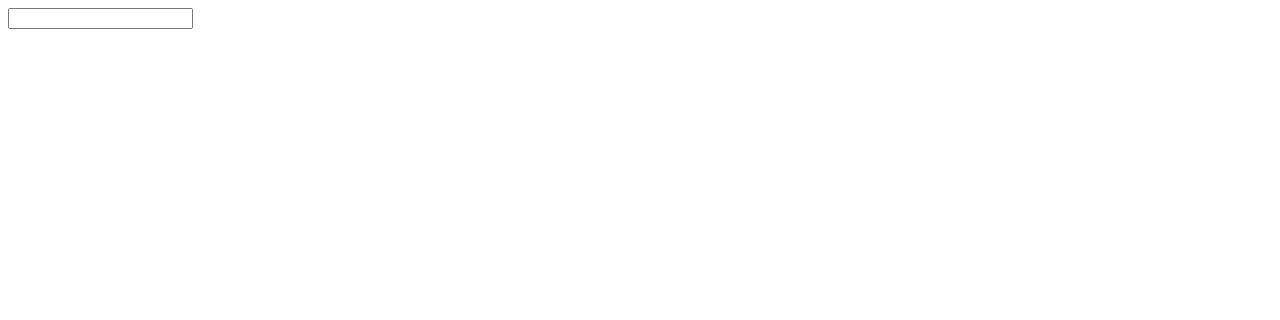
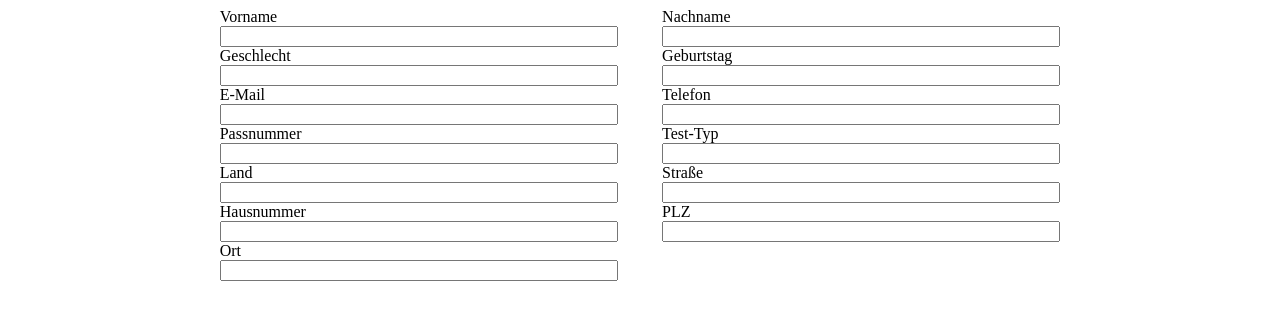
Before and after one commit to MaximilianStockmann/schnelltest-frontend, a Vue app: page / in a window 1280 px wide. Shown: the top 320 px of the page. Built offline with nearby package versions, Linux system fonts and the light colour scheme.

Commit message:
feature : add basic html layout and input fields

```diff
--- a/src/components/ContentArea.vue
+++ b/src/components/ContentArea.vue
@@ -1,5 +1,5 @@
 <template>
-	<div>
+	<div id="content-area">
 		<FillableForm />
 	</div>
 </template>
--- a/src/components/FillableForm.vue
+++ b/src/components/FillableForm.vue
@@ -1,9 +1,33 @@
 <template>
-	<div>
-		<InputField id="test" />
+	<div class="form-container">
+		<div class="input-container" v-for="(element, index) in formInputs">
+			<InputField :form-input="element" />
+		</div>
 	</div>
 </template>
 
 <script setup lang="ts">
+	import {formInput} from "@/scripts/util/formInput";
+	import {acceptableTypes} from "@/scripts/util/formInput";
 	import InputField from "./InputField.vue";
+
+	const formInputs: formInput[] = [
+		new formInput("Vorname", [acceptableTypes.STRING], true),
+		new formInput("Nachname", [acceptableTypes.STRING], true),
+		new formInput("Geschlecht", [acceptableTypes.PREDEFINED], true),
+		new formInput("Geburtstag", [acceptableTypes.DATE], true),
+		new formInput("E-Mail", [acceptableTypes.STRING], true),
+		new formInput("Telefon", [acceptableTypes.NUMBER], true),
+		new formInput("Passnummer", [acceptableTypes.STRING], false),
+		new formInput("Test-Typ", [acceptableTypes.PREDEFINED], true),
+		new formInput("Land", [acceptableTypes.PREDEFINED], true, {}),
+		new formInput("Straße", [acceptableTypes.STRING], true),
+		new formInput("Hausnummer", [acceptableTypes.NUMBER], true),
+		new formInput("PLZ", [acceptableTypes.NUMBER], true),
+		new formInput("Ort", [acceptableTypes.STRING], true),
+	];
 </script>
+
+<style lang="scss">
+	@import "@/styles/components/fillableForm.scss";
+</style>
--- a/src/components/InputField.vue
+++ b/src/components/InputField.vue
@@ -1,14 +1,17 @@
 <template>
-  <div>
-    <label for=""></label>
-    <input id="props.id" />
-  </div>
+	<label for="test">{{ props.formInput.label }}</label>
+	<input id="test" />
 </template>
 
 <script setup lang="ts">
-defineProps<{
-  id: string;
-}>();
+	import {formInput} from "@/scripts/util/formInput";
+	const props = defineProps<{
+		formInput: formInput;
+	}>();
+
+	console.log(props.formInput);
 </script>
 
-<style lang="scss"></style>
+<style lang="scss">
+	@import "@/styles/components/inputField.scss";
+</style>
--- /dev/null
+++ b/src/scripts/util/formInput.ts
@@ -0,0 +1,26 @@
+export interface formInput {
+  label : string,
+  acceptableTypes : string[]
+  isMandatory : boolean,
+  selectableOptions? : string[]
+}
+
+export class formInput implements formInput {
+  constructor(label : string, acceptableTypes : string[], isMandatory : boolean, options : {selectableOptions? : string[]} = {}) {
+    this.label = label;
+    this.acceptableTypes = acceptableTypes;
+    this.isMandatory = isMandatory;
+    if (options) {
+      if (options.selectableOptions) {
+        this.selectableOptions = options.selectableOptions
+      }
+    }
+  }
+}
+
+export enum acceptableTypes {
+  NUMBER = "number",
+  STRING = "string",
+  DATE = "date",
+  PREDEFINED = "predefined"
+}
--- /dev/null
+++ b/src/styles/components/fillableForm.scss
@@ -0,0 +1,7 @@
+.form-container {
+  width: 70%;
+  display : grid;
+  grid-template-columns: 1fr 1fr;
+  grid-template-rows: auto;
+  margin: auto;
+}
--- /dev/null
+++ b/src/styles/components/inputField.scss
@@ -0,0 +1,6 @@
+.input-container {
+  width: 90%;
+  display: flex;
+  flex-direction: column;
+  margin: auto;
+}
```
Also changed, not shown: src/styles/global/colorPalette.scss (added).
